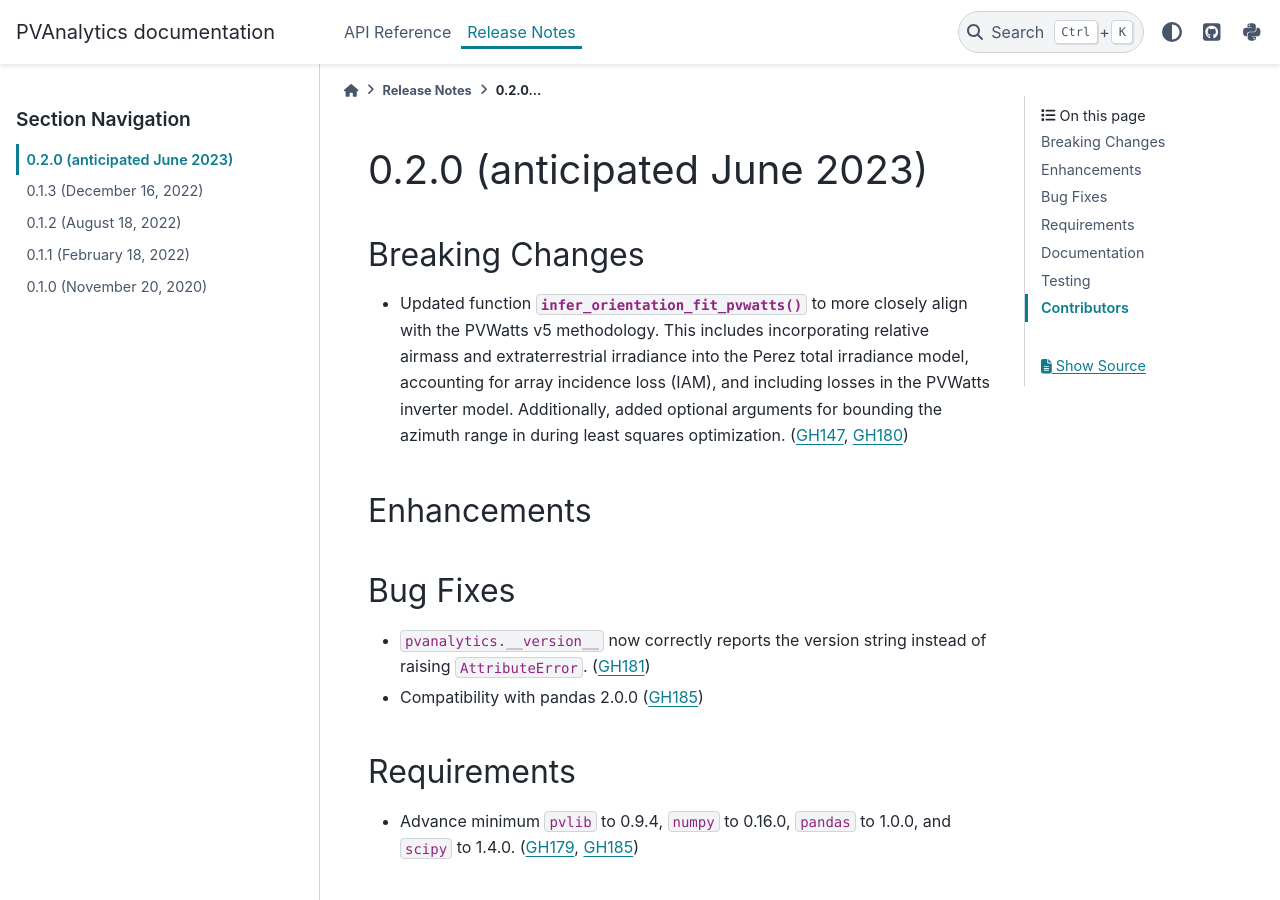
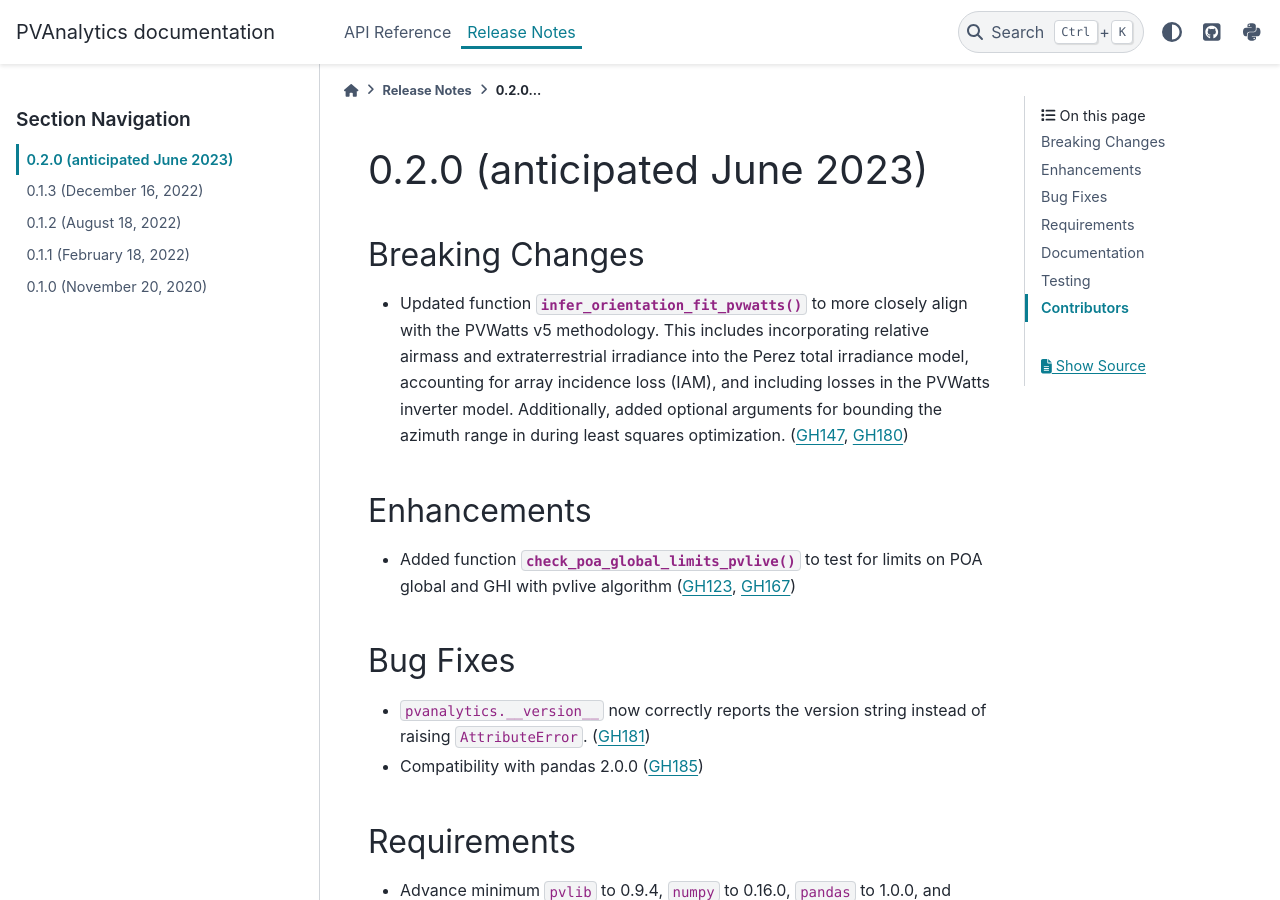
Before and after one commit to pvlib/pvanalytics, a Sphinx documentation site: the page built from docs/whatsnew/0.2.0.rst, in a window 1280 px wide and 900 px high. Built offline with Sphinx 7.4.7 and the PyData theme 0.15.4, drawn with Linux system fonts in a browser that asks for light colours; pages that are not in the unit, such as notebooks, are missing from menus.

Commit message:
Changed the function name from Lorenz to pvlive

```diff
--- a/docs/whatsnew/0.2.0.rst
+++ b/docs/whatsnew/0.2.0.rst
@@ -15,7 +15,8 @@
 
 Enhancements
 ~~~~~~~~~~~~
-
+* Added function :py:func:`~pvanalytics.quality.irradiance.check_poa_global_limits_pvlive`
+  to test for limits on POA global and GHI with pvlive algorithm (:issue:`123`, :pull:`167`)
 
 Bug Fixes
 ~~~~~~~~~
```
Also changed, not shown: docs/api.rst (+4 -4 lines), 2 other files.
